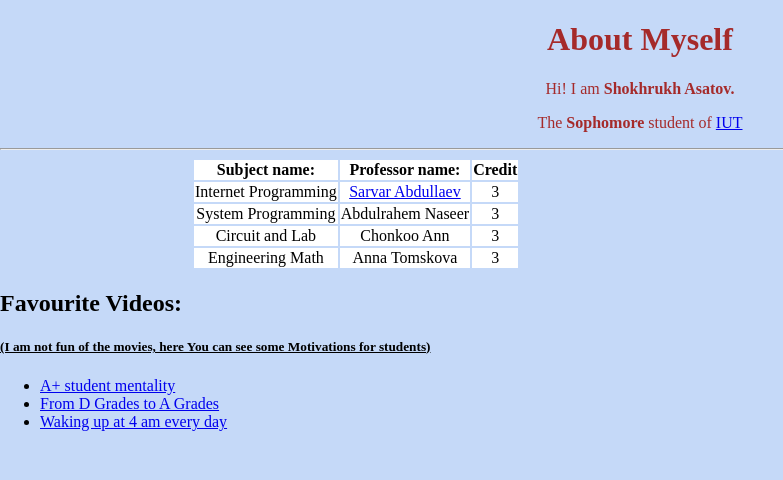
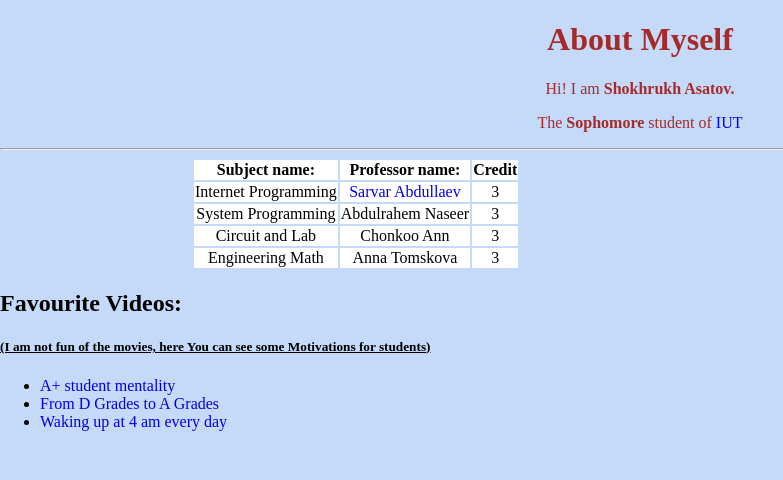
Before and after one commit to Shohruh-Asatov/Shohruh-Asatov.github.io, a plain HTML site: page index.html in a window 1280 px wide. Shown: the top 480 px of the page, 0-783 px from the left. Drawn offline with Linux system fonts and the light colour scheme.

Commit message:
Update aboutme-style.css

```diff
--- a/aboutme-style.css
+++ b/aboutme-style.css
@@ -31,6 +31,6 @@ margin:0 auto;
 	style="margin-left: 40%;"
 }
 
-a::link{
-	text-decoration: false;
+a{
+	text-decoration: none;
 }
```
